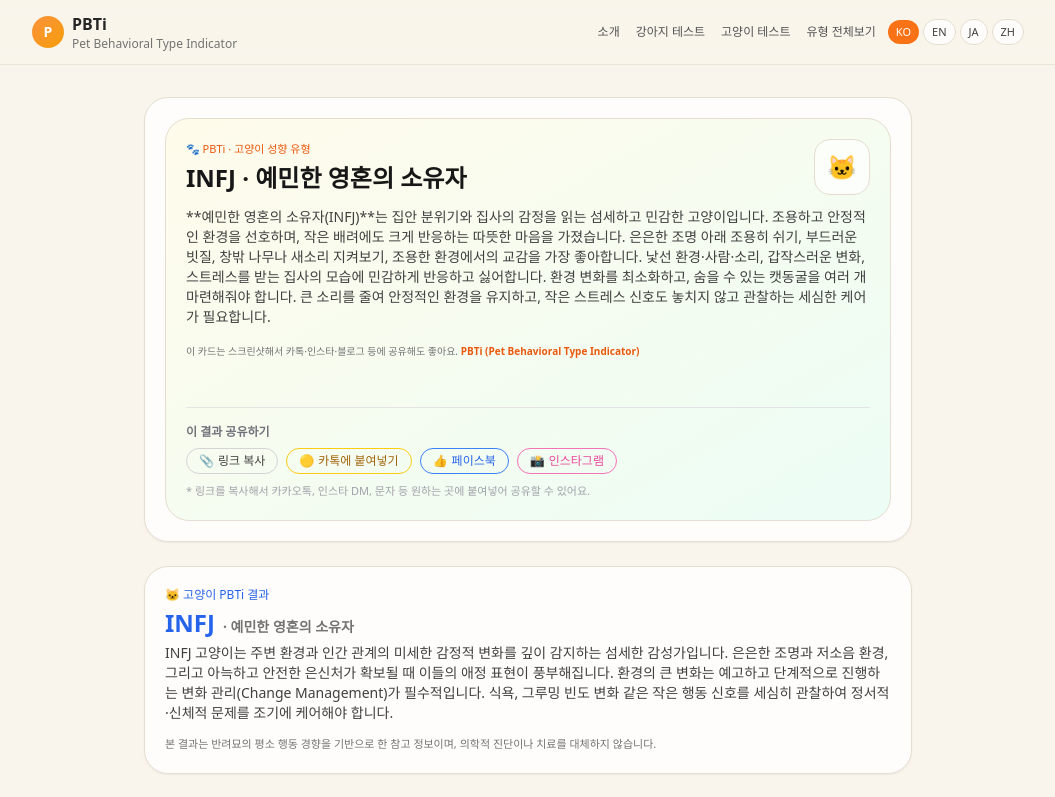
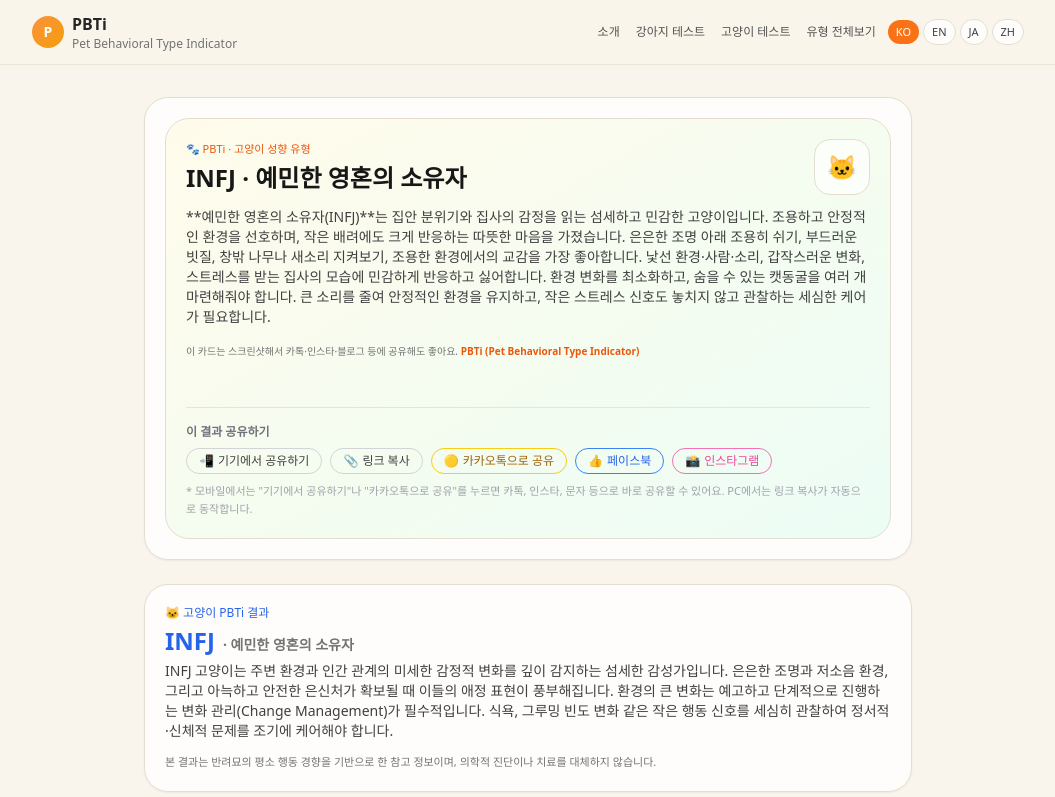
Before and after one commit to leedaeyoung1313-cloud/PBTi, a Next.js app: page /pbt/cat/result in a window 1280 px wide. Shown: the top 797 px of the page, without its empty margins (112-1167 px from the left). Built offline with nearby package versions, Linux system fonts and the light colour scheme.

Commit message:
Add files via upload

```diff
--- a/app/components/ShareButtons.tsx
+++ b/app/components/ShareButtons.tsx
@@ -27,6 +27,25 @@ export default function ShareButtons({ title }: ShareButtonsProps) {
     }
   };
 
+  const handleNativeShare = async () => {
+    if (!url) return;
+
+    if (navigator.share) {
+      try {
+        await navigator.share({
+          title,
+          text: "PBTi / PBTi 결과를 공유해보세요!",
+          url,
+        });
+      } catch (e) {
+        // 사용자가 취소해도 에러가 떨어지니까 그냥 무시
+      }
+    } else {
+      // Web Share API 미지원 브라우저에서는 링크 복사로 대체
+      await handleCopy();
+    }
+  };
+
   const openNewWindow = (href: string) => {
     if (!url) return;
     window.open(href, "_blank", "noopener,noreferrer");
@@ -38,7 +57,7 @@ export default function ShareButtons({ title }: ShareButtonsProps) {
       url
     )}`;
     openNewWindow(shareUrl);
-  }
+  };
 
   const openInstagram = () => {
     // 인스타는 웹에서 바로 링크 공유 URL이 없어서 앱/웹 메인으로만 띄우고,
@@ -50,6 +69,15 @@ export default function ShareButtons({ title }: ShareButtonsProps) {
     <section className="mt-6 border-t border-zinc-200 pt-4">
       <p className="mb-2 text-xs font-semibold text-zinc-500">이 결과 공유하기</p>
       <div className="flex flex-wrap gap-2 text-xs">
+        {/* 📲 기기 기본 공유 (모바일에서 카톡/인스타/문자 등 선택 가능) */}
+        <button
+          type="button"
+          onClick={handleNativeShare}
+          className="flex items-center gap-1 rounded-full border border-zinc-300 px-3 py-1 hover:bg-zinc-100"
+        >
+          📲 <span>기기에서 공유하기</span>
+        </button>
+
         {/* 링크 복사 */}
         <button
           type="button"
@@ -59,13 +87,13 @@ export default function ShareButtons({ title }: ShareButtonsProps) {
           📎 <span>링크 복사</span>
         </button>
 
-        {/* 카카오톡 공유 → 링크 복사해서 직접 붙여넣는 컨셉 */}
+        {/* 카카오톡 → 이제 링크 복사 대신, 기기 공유창 실행 */}
         <button
           type="button"
-          onClick={handleCopy}
+          onClick={handleNativeShare}
           className="flex items-center gap-1 rounded-full border border-yellow-400 text-yellow-700 px-3 py-1 hover:bg-yellow-50"
         >
-          🟡 <span>카톡에 붙여넣기</span>
+          🟡 <span>카카오톡으로 공유</span>
         </button>
 
         {/* 페이스북 공유 (웹 공유 링크) */}
@@ -88,7 +116,8 @@ export default function ShareButtons({ title }: ShareButtonsProps) {
       </div>
 
       <p className="mt-2 text-[11px] text-zinc-400">
-        * 링크를 복사해서 카카오톡, 인스타 DM, 문자 등 원하는 곳에 붙여넣어 공유할 수 있어요.
+        * 모바일에서는 &quot;기기에서 공유하기&quot;나 &quot;카카오톡으로 공유&quot;를 누르면
+        카톡, 인스타, 문자 등으로 바로 공유할 수 있어요. PC에서는 링크 복사가 자동으로 동작합니다.
       </p>
     </section>
   );
```
